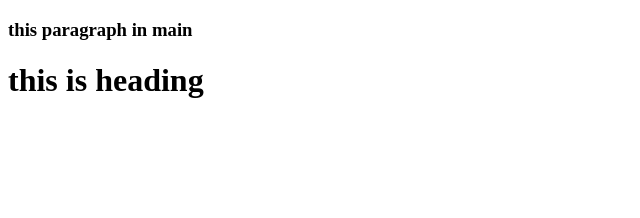
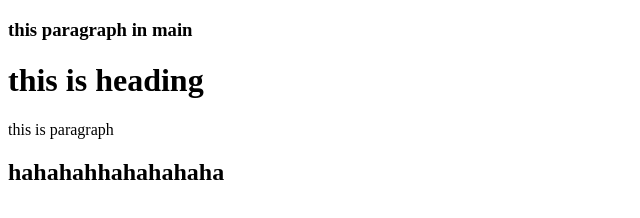
Before and after one commit to Essarhaniyoussef/PROJECTX, a plain HTML site: page index.html in a window 1280 px wide. Shown: the whole page, without its empty margins (0-640 px from the left). Drawn offline with Linux system fonts and the light colour scheme.

Commit message:
Update index.html

```diff
--- a/index.html
+++ b/index.html
@@ -10,5 +10,7 @@
 <body>
     <h3>this paragraph in main</h3>
     <h1>this is heading</h1>
+    <p>this is paragraph</p>
+    <h2>hahahahhahahahaha</h2>
 </body>
 </html>
```
